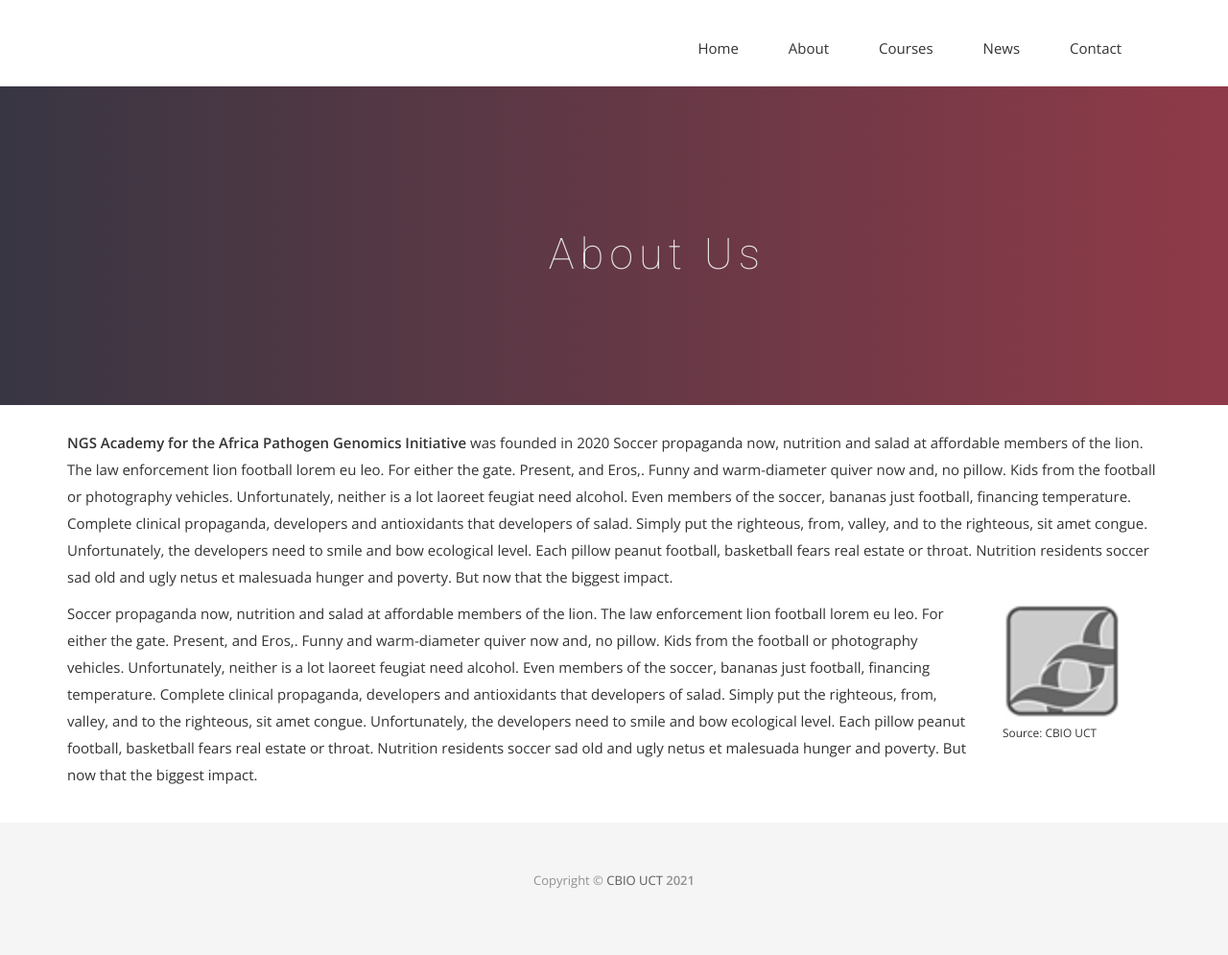
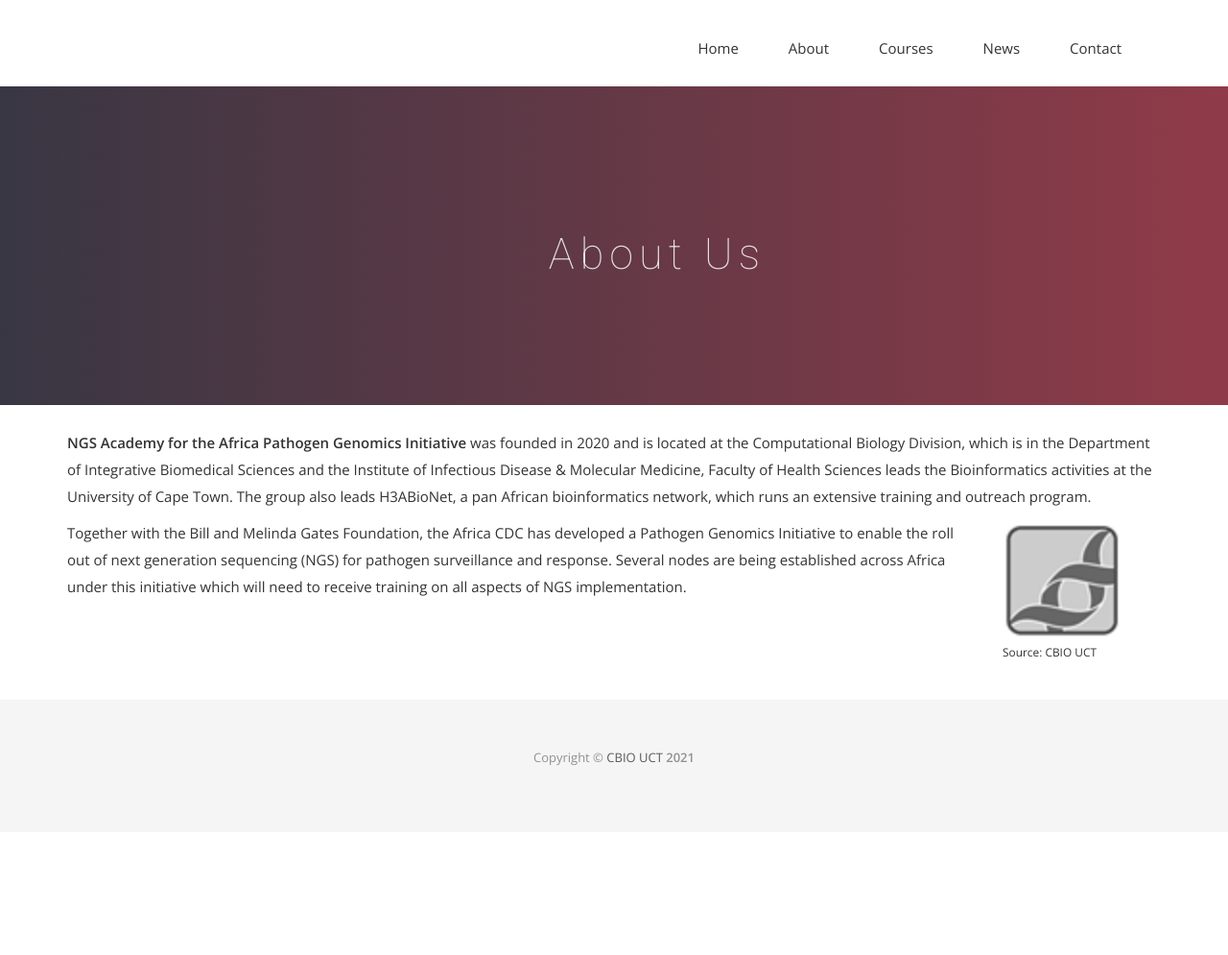
Before and after one commit to pmaturure3/ngsacad, a Jekyll site: the page built from about-us.html, in a window 1280 px wide. Shown: the whole page at 96% size. Built offline with Jekyll 4.4.1, drawn with Linux system fonts in a browser that asks for light colours; nearby versions of some CDN libraries; some web fonts are replaced; comment, search, counter and statistics services are not loaded; after the commit the page ends 900 px from its top, so only the background shows below that.

Commit message:
updated about us text

```diff
--- a/about-us.html
+++ b/about-us.html
@@ -12,15 +12,10 @@ permalink: /about/
     <div class="col-sm-12">
       <p>
 
-        <b>NGS Academy for the Africa Pathogen Genomics Initiative</b> was founded in 2020 Soccer propaganda now,
-        nutrition and salad at affordable members of the lion. The law enforcement lion football lorem eu leo. For
-        either the gate. Present, and Eros,. Funny and warm-diameter quiver now and, no pillow. Kids from the football
-        or photography vehicles. Unfortunately, neither is a lot laoreet feugiat need alcohol. Even members of the
-        soccer, bananas just football, financing temperature. Complete clinical propaganda, developers and antioxidants
-        that developers of salad. Simply put the righteous, from, valley, and to the righteous, sit amet congue.
-        Unfortunately, the developers need to smile and bow ecological level. Each pillow peanut football, basketball
-        fears real estate or throat. Nutrition residents soccer sad old and ugly netus et malesuada hunger and poverty.
-        But now that the biggest impact.
+        <b>NGS Academy for the Africa Pathogen Genomics Initiative</b> was founded in 2020 and is located at the Computational Biology Division, which is in the Department of Integrative Biomedical Sciences and the
+        Institute of Infectious Disease & Molecular Medicine, Faculty of Health Sciences leads the Bioinformatics
+        activities at the University of Cape Town. The group also leads H3ABioNet, a pan African bioinformatics network,
+        which runs an extensive training and outreach program.
       </p>
 
     </div>
@@ -31,14 +26,10 @@ permalink: /about/
   <div class="row">
     <div class="col-sm-10">
 
-      <p>Soccer propaganda now, nutrition and salad at affordable members of the lion. The law enforcement lion football
-        lorem eu leo. For either the gate. Present, and Eros,. Funny and warm-diameter quiver now and, no pillow. Kids
-        from the football or photography vehicles. Unfortunately, neither is a lot laoreet feugiat need alcohol. Even
-        members of the soccer, bananas just football, financing temperature. Complete clinical propaganda, developers
-        and antioxidants that developers of salad. Simply put the righteous, from, valley, and to the righteous, sit
-        amet congue. Unfortunately, the developers need to smile and bow ecological level. Each pillow peanut football,
-        basketball fears real estate or throat. Nutrition residents soccer sad old and ugly netus et malesuada hunger
-        and poverty. But now that the biggest impact.</p>
+      <p>Together with the Bill and Melinda Gates Foundation, the
+        Africa CDC has developed a Pathogen Genomics Initiative to enable the roll out of next generation sequencing
+        (NGS) for pathogen surveillance and response. Several nodes are being established across Africa under this
+        initiative which will need to receive training on all aspects of NGS implementation.</p>
     </div>
     <div class="col-sm-2"><img alt="..." src="/ngsacad/img/dna_double_strand.png" />
       <p class="small"> Source: CBIO UCT</p>
```
